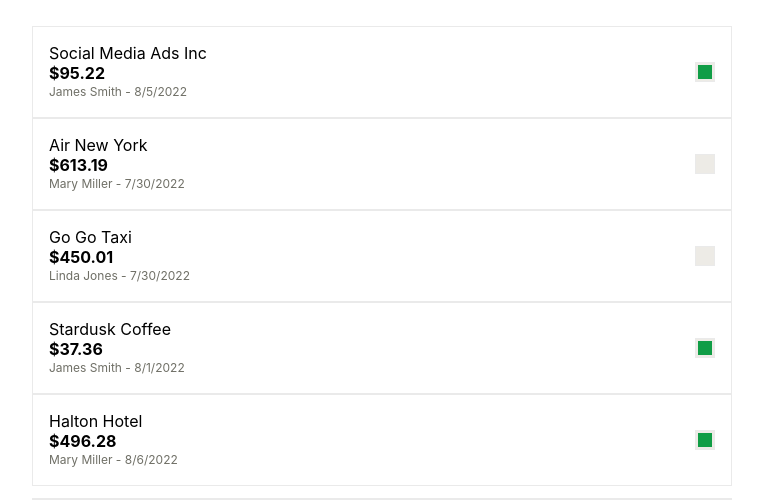
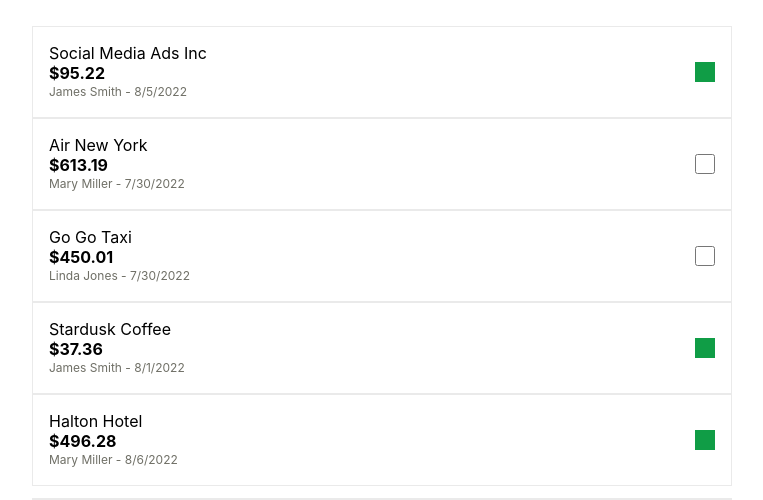
Before and after one commit to prajjawal05/ramp-fe-coding-challenge, a React (Create React App) app: page / in a window 1280 px wide. Shown: the part 334-834 px from the top of the page, without its empty margins (258-1021 px from the left). Built offline with nearby package versions, Linux system fonts and the light colour scheme.

Commit message:
fixed issue 2

```diff
--- a/src/components/InputCheckbox/index.tsx
+++ b/src/components/InputCheckbox/index.tsx
@@ -7,16 +7,13 @@ export const InputCheckbox: InputCheckboxComponent = ({ id, checked = false, dis
 
   return (
     <div className="RampInputCheckbox--container" data-testid={inputId}>
-      <label
+      <input
+        id={inputId}
+        type="checkbox"
         className={classNames("RampInputCheckbox--label", {
           "RampInputCheckbox--label-checked": checked,
           "RampInputCheckbox--label-disabled": disabled,
         })}
-      />
-      <input
-        id={inputId}
-        type="checkbox"
-        className="RampInputCheckbox--input"
         checked={checked}
         disabled={disabled}
         onChange={() => onChange(!checked)}
```
